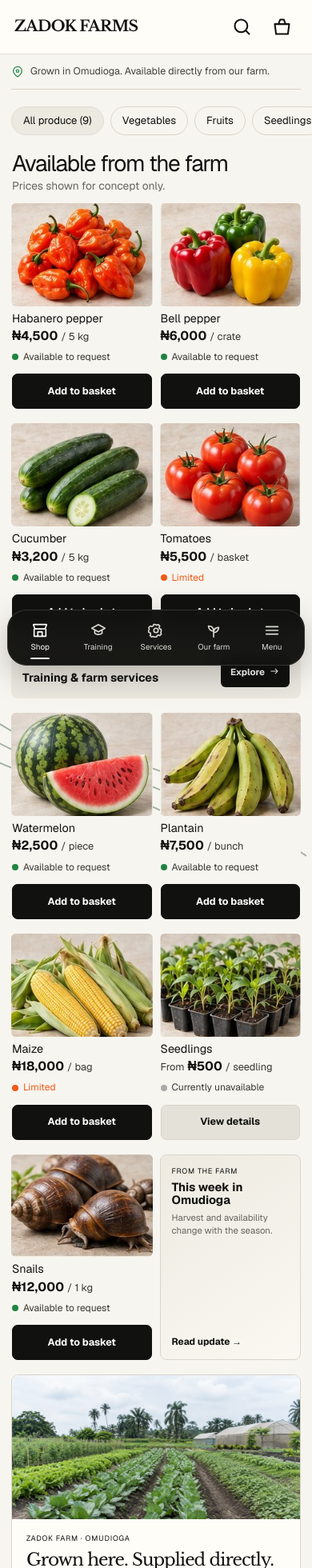
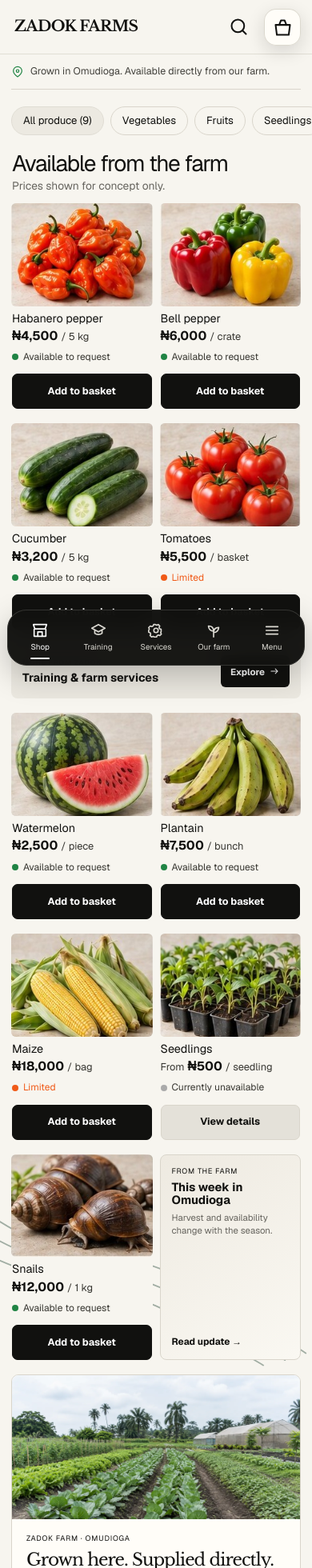
Before and after one commit to wh0isalfred/ZadokFarms, a Next.js app: page / in a window 390 px wide. Shown: the top 1960 px of the page at 80% size. Built offline with nearby package versions, Linux system fonts and the light colour scheme.

Commit message:
fix: persist mobile basket and anchor field sweep

```diff
--- a/src/app/globals.css
+++ b/src/app/globals.css
@@ -27,8 +27,8 @@
 }
 
 * { box-sizing: border-box; }
-html { max-width: 100%; overflow-x: hidden; scroll-behavior: smooth; }
-body { width: 100%; max-width: 100%; margin: 0; overflow-x: hidden; background: var(--background); color: var(--foreground); font-family: var(--font-geist-sans), Arial, sans-serif; }
+html { max-width: 100%; overflow-x: clip; scroll-behavior: smooth; }
+body { width: 100%; max-width: 100%; margin: 0; overflow-x: clip; background: var(--background); color: var(--foreground); font-family: var(--font-geist-sans), Arial, sans-serif; }
 button, a, input { font: inherit; }
 button, a { -webkit-tap-highlight-color: transparent; }
 button { color: inherit; }
@@ -65,7 +65,7 @@ main { display: block; }
 .catalogue-lines { opacity: .11; }
 .catalogue-lines path, .footer-lines path { stroke-dashoffset: 0; }
 .catalogue-lines-one { top: 150px; right: -165px; transform: rotate(5deg); }
-.catalogue-sweep { position: absolute; z-index: 0; top: 560px; left: -42px; width: min(980px,76vw); height: 430px; opacity: .46; pointer-events: none; }
+.catalogue-sweep { position: absolute; z-index: 0; bottom: 260px; left: -42px; width: min(980px,76vw); height: 430px; opacity: .46; pointer-events: none; }
 .catalogue-sweep path { vector-effect: non-scaling-stroke; stroke: var(--field); stroke-width: 1.8; stroke-linecap: round; }
 .catalogue-toolbar { display: flex; align-items: center; justify-content: space-between; gap: 24px; }
 .category-list { display: flex; gap: 14px; }
@@ -80,7 +80,8 @@ main { display: block; }
 .catalogue-heading h1, .beyond-section > h2 { margin: 0; font-size: clamp(1.9rem, 3vw, 2.75rem); letter-spacing: -.045em; line-height: 1; }
 .catalogue-heading p { margin: 0; color: var(--muted); font-size: .86rem; }
 .catalogue-heading > button { border: 0; background: transparent; font-weight: 650; cursor: pointer; }
-.product-grid { display: grid; grid-template-columns: repeat(4, minmax(0, 1fr)); column-gap: 22px; row-gap: 26px; }
+.product-grid { position: relative; display: grid; grid-template-columns: repeat(4, minmax(0, 1fr)); column-gap: 22px; row-gap: 26px; }
+.product-grid > :not(.catalogue-sweep) { position: relative; z-index: 1; }
 .product-card { position: relative; min-width: 0; background: var(--background); }
 .product-image { position: relative; display: block; overflow: hidden; aspect-ratio: 1.32; border-radius: 8px; background: var(--surface-muted); }
 .product-image img, .service-image img, .farm-story-image img { object-fit: cover; transition: transform .4s cubic-bezier(.2,.65,.3,1); }
@@ -240,12 +241,13 @@ main { display: block; }
 @media (max-width: 699px) {
   body { padding-bottom: 90px; }
   .page-shell { width: 100%; padding: 0 16px 22px; }
-  .site-header { top: 0; min-height: 68px; margin-inline: -16px; padding: 0 17px 0 18px; border: 0; border-bottom: 1px solid rgba(217,213,203,.7); border-radius: 0; box-shadow: none; }
+  .site-header { position: relative; top: auto; min-height: 68px; margin-inline: -16px; padding: 0 17px 0 18px; border: 0; border-bottom: 1px solid rgba(217,213,203,.7); border-radius: 0; background: var(--background); box-shadow: none; backdrop-filter: none; }
   .wordmark { font-size: 1.35rem; }
   .desktop-nav, .header-divider, .header-actions button > span:not(.basket-icon-wrap) { display: none; }
-  .header-actions { gap: 16px; }
+  .header-actions { gap: 16px; padding-right: 54px; }
   .search-trigger, .basket-trigger { display: grid; min-width: 42px; place-items: center; }
   .search-trigger svg, .basket-trigger svg { width: 27px; height: 27px; }
+  .header-actions .basket-trigger { position: fixed; z-index: 55; top: max(11px,env(safe-area-inset-top)); right: 14px; display: grid; width: 46px; height: 46px; min-width: 46px; min-height: 46px; place-items: center; border: 1px solid rgba(217,213,203,.9); border-radius: 15px; background: rgba(255,253,248,.96); box-shadow: 0 7px 22px rgba(24,23,19,.14); backdrop-filter: blur(12px); }
   .basket-badge { display: block; }
   .provenance { display: flex; align-items: center; gap: 8px; min-height: 44px; overflow: hidden; border-bottom: 1px solid var(--border); color: #43423d; font-size: .78rem; white-space: nowrap; }
   .provenance svg { width: 16px; flex: 0 0 auto; color: var(--available); }
@@ -320,7 +322,7 @@ main { display: block; }
   .field-lines { width: 300px; height: 230px; }
   .field-lines path { stroke-width: 2.4; opacity: .78; }
   .catalogue-lines-one { top: 155px; right: -66px; }
-  .catalogue-sweep { top: 700px; left: -90px; width: 520px; height: 300px; opacity: .38; }
+  .catalogue-sweep { top: auto; bottom: 300px; left: -90px; width: 520px; height: 300px; opacity: .38; }
   .services-lines { top: -4px; right: -68px; }
   .closing-lines { bottom: -78px; left: -72px; }
   .farm-close { grid-template-columns: minmax(0,1fr); }
--- a/src/components/storefront.tsx
+++ b/src/components/storefront.tsx
@@ -66,7 +66,6 @@ export function Storefront() {
           </section>
           <section className="catalogue" id="produce">
             <FieldLines className="catalogue-lines catalogue-lines-one" />
-            <CatalogueSweep />
             <div className="catalogue-toolbar"><div className="category-list" aria-label="Produce categories">{categories.map((item) => <button className={category === item ? "active" : ""} type="button" onClick={() => setCategory(item)} key={item}>{item}{item === "All produce" ? ` (${products.length})` : ""}</button>)}</div><div className="desktop-filters"><button type="button"><span>Available now</span><ChevronIcon /></button><button type="button"><span>Sort</span><ChevronIcon /></button></div></div>
             <div className="catalogue-heading"><div><h1>Available from the farm</h1><p>Prices shown for concept only.</p></div><button type="button" onClick={() => { setCategory("All produce"); setQuery(""); }}>View all produce</button></div>
             {visibleProducts.length > 0 ? (
@@ -85,7 +84,7 @@ export function Storefront() {
                     )}
                   </Fragment>
                 ))}
-                {category === "All produce" && !query && <FarmStory />}
+                {category === "All produce" && !query && <><CatalogueSweep /><FarmStory /></>}
               </div>
             ) : <div className="no-results"><p>No produce matches “{query}”.</p><button type="button" onClick={() => { setQuery(""); setCategory("All produce"); }}>Show all produce</button></div>}
           </section>
```
